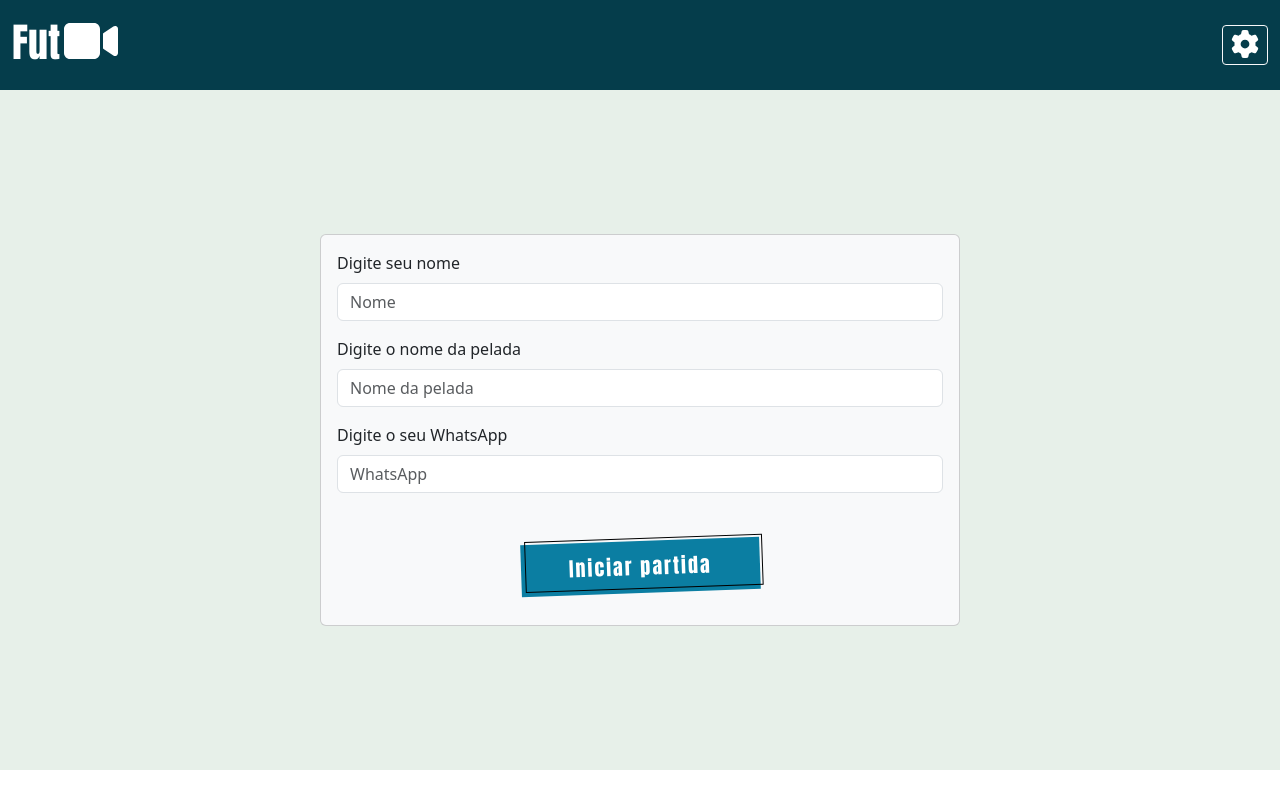
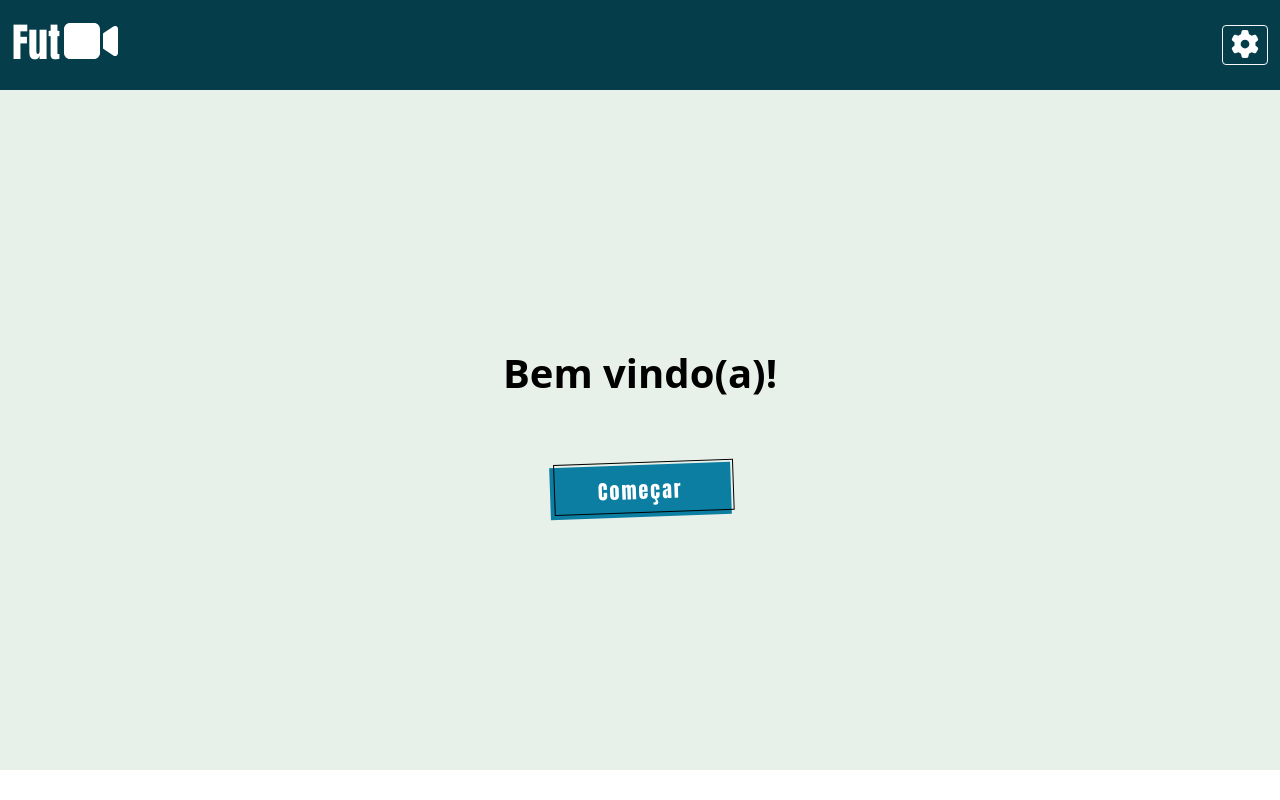
Before and after one commit to guihh98/futcam-front, a React (Create React App) app: page / in a window 1280 px wide. Built offline with nearby package versions, Linux system fonts and the light colour scheme.

Commit message:
feat: add routes lib and registration page

```diff
--- a/package.json
+++ b/package.json
@@ -19,6 +19,7 @@
     "react": "^18.2.0",
     "react-bootstrap": "^2.9.1",
     "react-dom": "^18.2.0",
+    "react-router-dom": "^6.19.0",
     "react-scripts": "5.0.1",
     "styled-components": "^6.1.1",
     "typescript": "^4.9.5",
--- a/src/index.tsx
+++ b/src/index.tsx
@@ -4,9 +4,8 @@ import './index.css';
 import reportWebVitals from './reportWebVitals';
 import 'bootstrap/dist/css/bootstrap.min.css';
 import {Header} from "./domain/header";
-import {Home} from "./main/home";
 import {Container} from "./styles";
-import {StartForm} from "./main/startForm";
+import {CreateRoutes} from "./routes/routes";
 
 const root = ReactDOM.createRoot(
   document.getElementById('root') as HTMLElement
@@ -15,7 +14,7 @@ root.render(
   <React.StrictMode>
     <Header />
       <Container>
-        <StartForm />
+          <CreateRoutes />
       </Container>
   </React.StrictMode>
 );
--- a/src/main/home/index.tsx
+++ b/src/main/home/index.tsx
@@ -1,16 +1,22 @@
 import React from 'react'
 import {HomeContainer, Title} from "./styles";
 import {ButtonStyled} from "../../components/buttonStyled";
+import {ROUTES} from "../../sharedKernel/constants/routes";
+import {useNavigate} from "react-router-dom";
 export interface HomeProps {
 
 }
 
 export const Home = (): JSX.Element => {
+    const navigate = useNavigate()
   return (
     <HomeContainer>
         <Title>Bem vindo(a)!</Title>
         <ButtonStyled
             content='Começar'
+            onClick={() => {
+                navigate(ROUTES.HOTSITE.REGISTER)
+            }}
         />
     </HomeContainer>
   )
--- /dev/null
+++ b/src/main/mainPage/index.tsx
@@ -0,0 +1,13 @@
+import React from 'react'
+
+export interface MainPageProps {
+
+}
+
+export const MainPage = (): JSX.Element => {
+  return (
+    <div>
+      MainPageProps
+    </div>
+  )
+}
--- a/src/main/startForm/index.tsx
+++ b/src/main/startForm/index.tsx
@@ -2,20 +2,27 @@ import React from 'react'
 import {Card, Form} from "react-bootstrap";
 import {FormWrapper} from "./styles";
 import {ButtonStyled} from "../../components/buttonStyled";
+import {ROUTES} from "../../sharedKernel/constants/routes";
+import {useNavigate} from "react-router-dom";
 
-export interface StartFormProps {
+export interface RegistrationProps {
 
 }
 
-export const StartForm = (): JSX.Element => {
-  return (
+export const Registration = (): JSX.Element => {
+    const navigate = useNavigate()
+    const handleSubmit = (event: React.FormEvent<HTMLFormElement>) => {
+        event.preventDefault();
+        navigate(ROUTES.HUB.CAMERAS)
+    }
+        return (
       <FormWrapper>
           <Card
               bg='light'
               className='w-50'
           >
               <Card.Body>
-                  <Form>
+                  <Form onSubmit={handleSubmit}>
                       <Form.Group className='mb-3' controlId='formBasicEmail'>
                           <Form.Label>Digite seu nome</Form.Label>
                           <Form.Control type='text' placeholder='Nome' />
--- /dev/null
+++ b/src/routes/routes.tsx
@@ -0,0 +1,34 @@
+import React from 'react'
+import { BrowserRouter, Routes, Route } from 'react-router-dom'
+import { ROUTES } from '../sharedKernel/constants/routes'
+import {Home} from "../main/home";
+import {Registration} from "../main/startForm";
+import {MainPage} from "../main/mainPage";
+export const RoutesBuilder = (): JSX.Element => {
+    return (
+        <Routes>
+            {/*Esse nao existe ainda, mas sera feito*/}
+            {/*<Route path={ROUTES.NOT_FOUND} element={<NotFoundPage />} />*/}
+
+            {/* Hotsite */}
+            <Route path={ROUTES.HOTSITE.ROOT} element={<Home />} />
+            <Route path={ROUTES.HOTSITE.REGISTER} element={<Registration />} />
+            <Route path={ROUTES.HUB.CAMERAS} element={<MainPage />} />
+
+            {/* SETTINGS */}
+            {/*<Route path={ROUTES.HUB.ROOT} element={<InnerPage></InnerPage>}>*/}
+            {/*    {hubRoutes.map((route, index) => {*/}
+            {/*        return (<AuthRoute key={index} path={route.path} features={route.features} element={route.component} />)*/}
+            {/*    })}*/}
+            {/*</Route>*/}
+        </Routes>
+    )
+}
+
+export const CreateRoutes = (): JSX.Element => {
+    return (
+        <BrowserRouter>
+            <RoutesBuilder />
+        </BrowserRouter>
+    )
+}
--- /dev/null
+++ b/src/sharedKernel/constants/routes.tsx
@@ -0,0 +1,15 @@
+export const ROUTES = {
+    NOT_FOUND: '*',
+    HOTSITE: {
+        ROOT: '/',
+        REGISTER: '/registration',
+        SETTINGS: {
+            EVALUATOR: '/register/evaluator/:challengeId',
+            RESOLVER: '/register/resolver'
+        },
+        HOME: '/contact'
+    },
+    HUB: {
+        CAMERAS: '/hub/cameras'
+    },
+}
```
Also changed, not shown: 1 other file (tests, documents, lock files or other folders).
